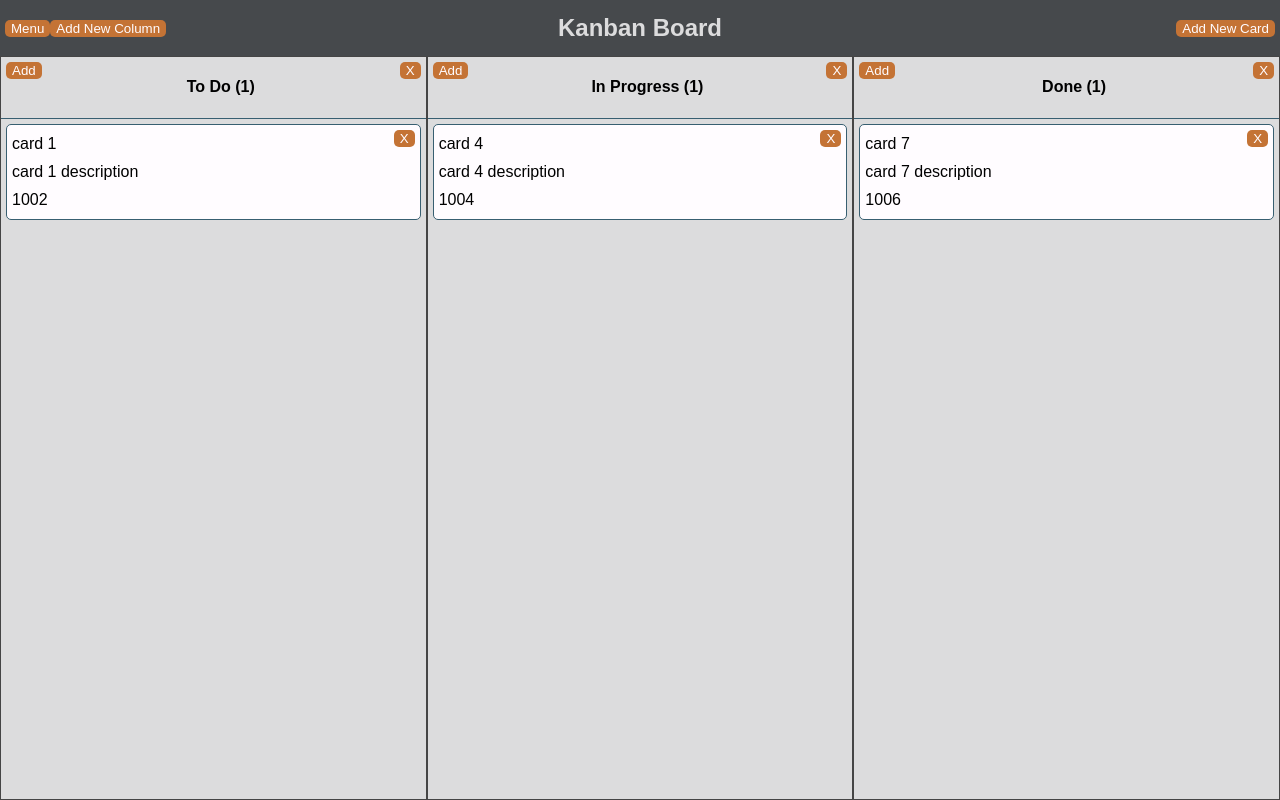
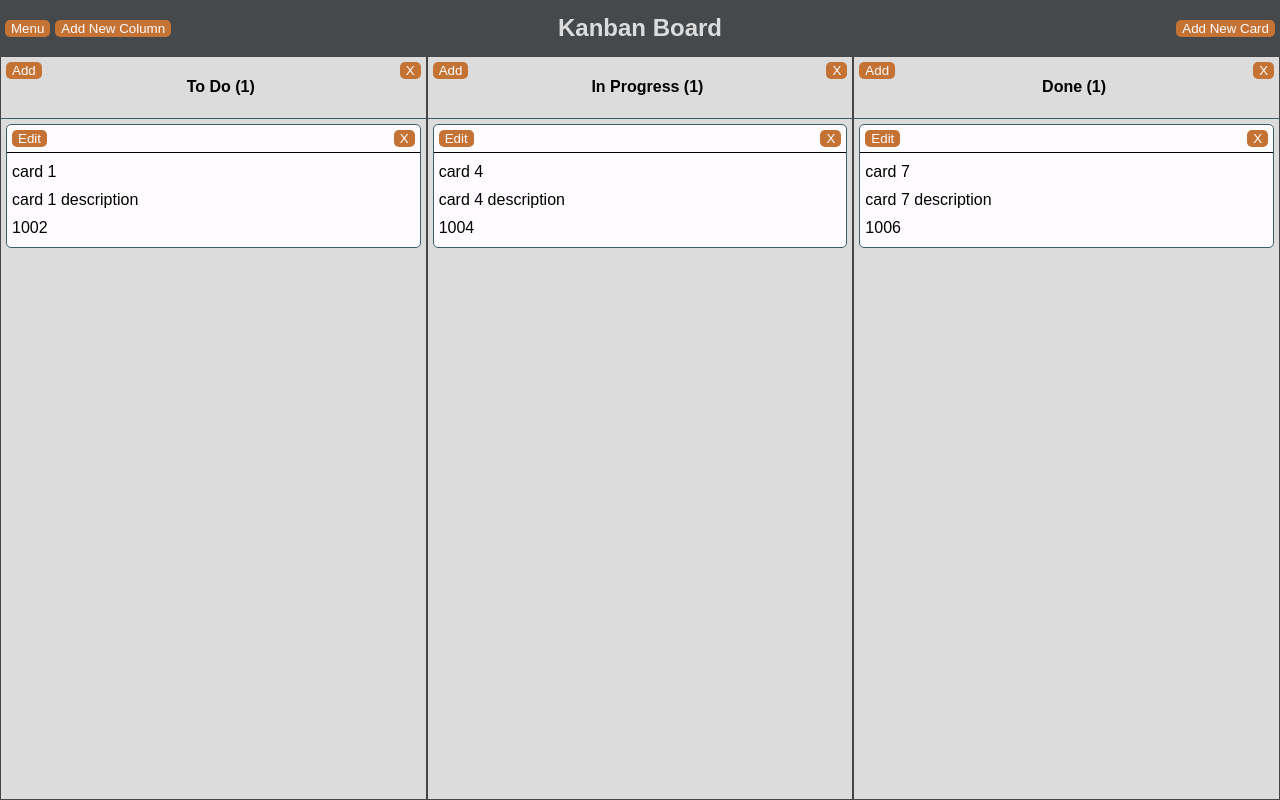
Before and after one commit to acsly/kanbanboard-naive-react, a React app: page / in a window 1280 px wide. Built offline with nearby package versions, Linux system fonts and the light colour scheme.

Commit message:
edit card implemented

```diff
--- a/src/components/Board/Board.js
+++ b/src/components/Board/Board.js
@@ -8,6 +8,7 @@ const board = (props) => (
         <Columns
             columns={props.columns}
             newCardClicked={props.newCardClicked}
+            editCardClicked={props.editCardClicked}
             deleteCardClicked={props.deleteCardClicked}
             deleteColumnClicked={props.deleteColumnClicked}/>
     </div>
--- a/src/components/Cards/Card/Card.css
+++ b/src/components/Cards/Card/Card.css
@@ -17,3 +17,14 @@
     float: right;
     margin: 5px 5px 0 0;
 }
+
+.editBtn {
+    float: left;
+    margin: 5px 0 0 5px;
+}
+
+.cardContent {
+    margin-top: 27px;
+    border-style: solid;
+    border-width: 1px 0 0 0 ;
+}
--- a/src/components/Cards/Card/Card.js
+++ b/src/components/Cards/Card/Card.js
@@ -3,10 +3,13 @@ import classes from './Card.css';
 
 const card = (props) => (
     <div className={classes.Card}>
+        <button className={classes.editBtn} onClick={(index) => props.editCardClicked(props.id, index)}>Edit</button>
         <button className={classes.deleteBtn} onClick={(index) => props.deleteCardClicked(props.id, index)}>X</button>
-        <p>{props.title}</p>
-        <p>{props.description}</p>
-        <p>{props.id}</p>
+        <div className={classes.cardContent}>
+            <p>{props.title}</p>
+            <p>{props.description}</p>
+            <p>{props.id}</p>
+        </div>
     </div>
 );
 
--- a/src/components/Cards/Cards.js
+++ b/src/components/Cards/Cards.js
@@ -8,7 +8,8 @@ const cards = (props) => props.cards.map((card, index) => {
         title={card.title}
         description={card.description}
         key={card.id}
-        deleteCardClicked={props.deleteCardClicked} />
+        deleteCardClicked={props.deleteCardClicked}
+        editCardClicked={props.editCardClicked}/>
 });
 
 
--- a/src/components/Columns/Column/Column.js
+++ b/src/components/Columns/Column/Column.js
@@ -14,7 +14,8 @@ const column = (props) => (
         <div>
             <Cards
                 cards={props.cards}
-                deleteCardClicked={props.deleteCardClicked} />
+                deleteCardClicked={props.deleteCardClicked}
+                editCardClicked={props.editCardClicked} />
         </div>
     </div>
 );
--- a/src/components/Columns/Columns.js
+++ b/src/components/Columns/Columns.js
@@ -10,8 +10,9 @@ const columns = (props) => props.columns.map((column, index) => {
         key={column.id}
         cards={column.cards}
         newCardClicked={() => props.newCardClicked(index)}
+        editCardClicked={props.editCardClicked.bind(this, index)}
         deleteCardClicked={props.deleteCardClicked.bind(this, index)}
-        deleteColumnClicked={props.deleteColumnClicked}/>
+        deleteColumnClicked={props.deleteColumnClicked} />
 });
 
 
--- a/src/components/Toolbar/Toolbar.css
+++ b/src/components/Toolbar/Toolbar.css
@@ -13,8 +13,12 @@
     display: inline-block;
 }
 
-.selectBoardButton {
+.selectBoardBtn {
     display: inline-block;
+}
+
+.addNewColumnBtn {
+    margin-left: 5px;
 }
 
 .toolbarRight {
--- a/src/components/Toolbar/Toolbar.js
+++ b/src/components/Toolbar/Toolbar.js
@@ -4,14 +4,12 @@ import classes from './Toolbar.css';
 const toolbar = (props) => (
     <div className={classes.Toolbar}>
         <div className={classes.toolbarLeft}>
-            <button className={classes.selectBoardBbutton}>Menu</button>
-            <button className={classes.addNewColumnButton} onClick={() => props.newColumnGenericClicked("Column")} >Add New Column</button>
+            <button className={classes.selectBoardBtn}>Menu</button>
+            <button className={classes.addNewColumnBtn} onClick={() => props.newColumnGenericClicked("Column")} >Add New Column</button>
         </div>
-
         <h2 className={classes.logo}>Kanban Board</h2>
-
         <div className={classes.toolbarRight}>
-            <button onClick={() => props.newCardGenericClicked("Card")}>Add New Card</button>
+            <button onClick={() => props.newCardGenericClicked("Card")} disabled={props.newCardDisabled}>Add New Card</button>
         </div>
     </div>
 );
--- a/src/components/generics/Cardform/Cardform.js
+++ b/src/components/generics/Cardform/Cardform.js
@@ -6,30 +6,60 @@ const cardform = (props) => {
     options = options.map(option => {
         return <option value={option.name} key={option.id} optionid={option.id}>{option.name}</option>
     });
-    let selectedOption = props.columns[0].id,
+    let selectedOption,
+        id,
         title,
-        description,
-        onChangeHandler = (event) => {
+        description;
+    if (props.columns.length > 0) {
+        selectedOption = props.columns[0].id
+    } else {
+        selectedOption = 0;
+    }
+    if (props.cardToEdit !== undefined && props.cardToEdit !== null) {
+        id = props.cardToEdit.card.id;
+        title = props.cardToEdit.card.title;
+        description = props.cardToEdit.card.description;
+        selectedOption = props.cardToEdit.columnIndex;
+    } else {
+        id = null;
+    }
+    const onChangeHandler = (event) => {
+        console.log(event);
         if (event.target.id === "card-title") {
             title = event.target.value;
+            console.log(title);
         } else if (event.target.id === "card-description") {
             description = event.target.value;
         } else if (event.target.id === "column-selector") {
             selectedOption = event.target.options[event.target.options.selectedIndex].getAttribute("optionid");
         }
     };
-
     let form = (
         <div className={classes.Cardform}>
             <button className={classes.cancelBtn} onClick={() => props.cancelClicked("Cancel")}>X</button>
             <div>
-                <input id="card-title" className={classes.titleInput} placeholder="Title" onChange={(event) => onChangeHandler(event)} autoFocus></input>
-                <input id="card-description" className={classes.descInput} placeholder="Description" onChange={(event) => onChangeHandler(event)} ></input>
+                <input
+                    id="card-title"
+                    type="text"
+                    className={classes.titleInput}
+                    placeholder="Title"
+                    onChange={(event) => onChangeHandler(event)}
+                    defaultValue={title}
+                    autoFocus >
+                </input>
+                <input
+                    id="card-description"
+                    type="text"
+                    className={classes.descInput}
+                    placeholder="Description"
+                    onChange={(event) => onChangeHandler(event)}
+                    defaultValue={description} >
+                </input>
                 <div className={classes.center}>
-                    <select id="column-selector" className={classes.columnSelector} onChange={(event) => onChangeHandler(event)} >
+                    <select id="column-selector" className={classes.columnSelector} onChange={(event) => onChangeHandler(event)} style={props.cardToEdit ? { "display": "none" } : {}}>
                         {options}
                     </select>
-                    <button onClick={() => props.saveClicked(title, description, selectedOption)}>Save</button>
+                    <button onClick={() => props.saveClicked(id, title, description, selectedOption)}>Save</button>
                 </div>
             </div>
         </div>
--- a/src/containers/App.js
+++ b/src/containers/App.js
@@ -17,6 +17,7 @@ class App extends Component {
     displayModel: false,
     displayCardform: false,
     displayColumnform: false,
+    cardToEdit: null,
     boards: [
       {
         id: 1000,
@@ -112,20 +113,44 @@ class App extends Component {
   };
 
 
-  saveCardHandler = (title, description, columnId) => {
-    const newId = this.getNewId();
-    columnId = Number(columnId);
-    if (columnId === null) {
-      return;
+  saveCardHandler = (id, title, description, columnId) => {
+    //if the card is being edited there is an id
+    if (id !== null) {
+      const boards = this.state.boards.slice();
+      const columns = boards[this.state.activeBoardIndex].columns;
+      const index = this.state.cardToEdit.columnIndex;
+      console.log(index);
+      let cardIndex = boards[this.state.activeBoardIndex].columns[index].cards.findIndex((c) => {
+        return c.id === id;
+      });
+      //Set new values for the card edited
+      boards[this.state.activeBoardIndex].columns[index].cards[cardIndex].title = title;
+      boards[this.state.activeBoardIndex].columns[index].cards[cardIndex].description = description;
+
+      this.setState({ boards: boards, displayModel: false, displayCardform: false, cardToEdit: null });
     }
+    // if a new card is being created
+    else {
+      const newId = this.getNewId();
+      const boards = this.state.boards.slice();
+      const columns = boards[this.state.activeBoardIndex].columns;
+      const index = columns.findIndex(column => {
+        return column.id === Number(columnId);
+      });
+      boards[this.state.activeBoardIndex].columns[index].cards.push(this.createNewCardStructure(newId, title, description));
+      this.setState({ boards: boards, idIterator: newId, displayModel: false, displayCardform: false, cardToEdit: null });
+    }
+
+  };
+
+  editCardHandler = (index, id) => {
     const boards = this.state.boards.slice();
-    const columns = boards[this.state.activeBoardIndex].columns;
-    const index = columns.findIndex(column => {
-      return column.id === columnId;
+    let card = boards[this.state.activeBoardIndex].columns[index].cards.filter((c) => {
+      return c.id === id;
     });
-    boards[this.state.activeBoardIndex].columns[index].cards.push(this.createNewCardStructure(newId, title, description));
-    this.setState({ boards: boards, idIterator: newId, displayModel: false, displayCardform: false });
-
+    card = card[0];
+    this.setState({ cardToEdit: { card: card, columnIndex: index } });
+    this.modelDisplayHandler("Card");
   };
 
   deleteCardHandler = (index, id) => {
@@ -176,7 +201,7 @@ class App extends Component {
     } else if (type === "Column") {
       this.setState({ displayModel: true, displayColumnform: true });
     } else if (type === "Cancel") {
-      this.setState({ displayModel: false, displayCardform: false, displayColumnform: false });
+      this.setState({ displayModel: false, displayCardform: false, displayColumnform: false, cardToEdit: null });
     }
   };
 
@@ -188,13 +213,15 @@ class App extends Component {
         <Backdrop display={this.state.displayModel} />
         <Toolbar
           newColumnGenericClicked={this.modelDisplayHandler}
-          newCardGenericClicked={this.modelDisplayHandler} />
+          newCardGenericClicked={this.modelDisplayHandler}
+          newCardDisabled={this.state.boards[this.state.activeBoardIndex].columns.length <= 0} />
         <Modal display={this.state.displayModel}>
           <Cardform
             display={this.state.displayCardform}
             columns={this.state.boards[this.state.activeBoardIndex].columns}
             cancelClicked={this.modelDisplayHandler}
-            saveClicked={this.saveCardHandler} />
+            saveClicked={this.saveCardHandler}
+            cardToEdit={this.state.cardToEdit} />
           <Columnform
             display={this.state.displayColumnform}
             cancelClicked={this.modelDisplayHandler}
@@ -204,6 +231,7 @@ class App extends Component {
           board={this.state.boards[this.state.activeBoardIndex]}
           columns={this.state.boards[this.state.activeBoardIndex].columns}
           newCardClicked={this.newCardHandler}
+          editCardClicked={this.editCardHandler}
           deleteCardClicked={this.deleteCardHandler}
           deleteColumnClicked={this.deleteColumnHandler} />
       </div>
--- a/src/index.css
+++ b/src/index.css
@@ -19,3 +19,10 @@ button {
   border-radius: 5px;
   color: #FFFCFF;
 }
+
+button:disabled {
+  background-color: gray;
+  border-style: none;
+  border-radius: 5px;
+  color: #FFFCFF;
+}
```
Lines whose indentation alone changed are shown as unchanged.
